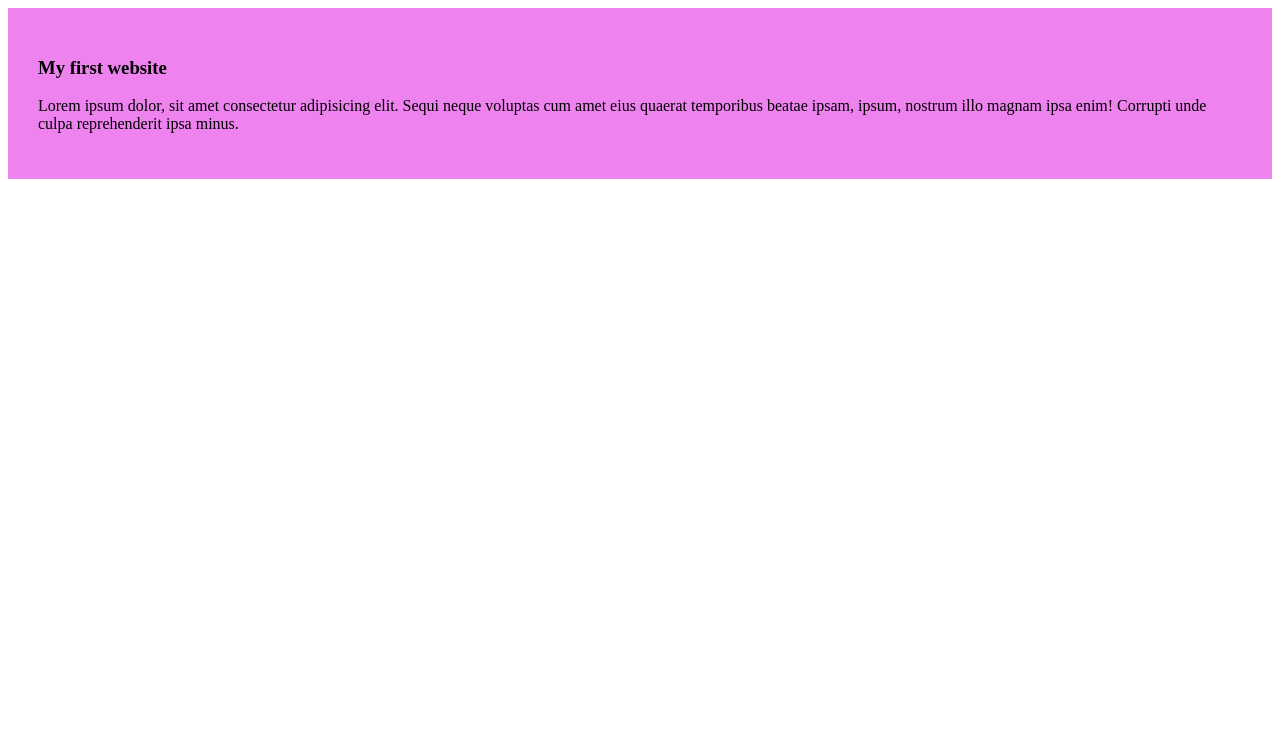
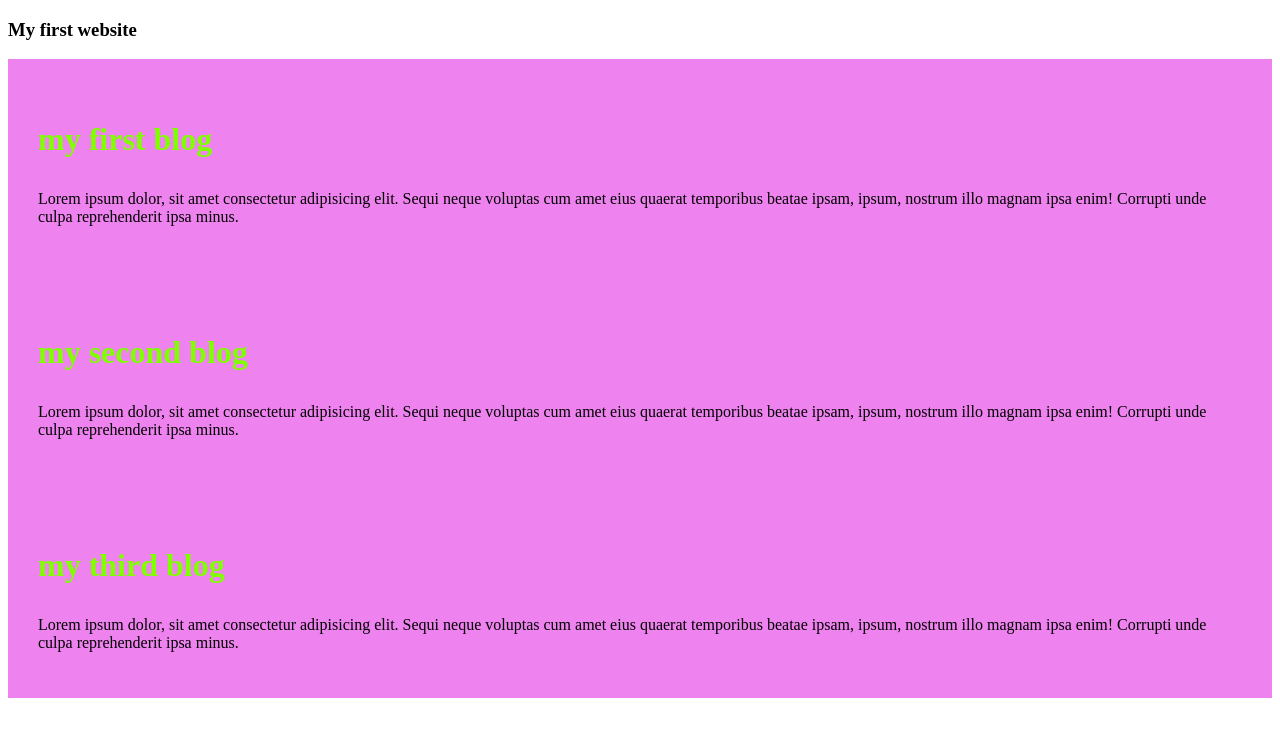
Before and after one commit to prosen36/my-first-github-repo, a plain HTML site: page index.html in a window 1280 px wide. Drawn offline with Linux system fonts and the light colour scheme.

Commit message:
adding blogs

```diff
--- a/index.html
+++ b/index.html
@@ -9,8 +9,17 @@
     <link rel="stylesheet" href="styles/blog.css">
 </head>
 <body>
+    <h3> My first website</h3>
     <div>
-        <h3> My first website</h3>
+        <h3 class="luka">my first blog</h3>
+        <p>Lorem ipsum dolor, sit amet consectetur adipisicing elit. Sequi neque voluptas cum amet eius quaerat temporibus beatae ipsam, ipsum, nostrum illo magnam ipsa enim! Corrupti unde culpa reprehenderit ipsa minus.</p>
+    </div>
+    <div>
+        <h3 class="luka">my second blog</h3>
+        <p>Lorem ipsum dolor, sit amet consectetur adipisicing elit. Sequi neque voluptas cum amet eius quaerat temporibus beatae ipsam, ipsum, nostrum illo magnam ipsa enim! Corrupti unde culpa reprehenderit ipsa minus.</p>
+    </div>
+    <div>
+        <h3 class="luka">my third blog</h3>
         <p>Lorem ipsum dolor, sit amet consectetur adipisicing elit. Sequi neque voluptas cum amet eius quaerat temporibus beatae ipsam, ipsum, nostrum illo magnam ipsa enim! Corrupti unde culpa reprehenderit ipsa minus.</p>
     </div>
 </body>
--- a/styles/blog.css
+++ b/styles/blog.css
@@ -2,3 +2,7 @@ div{
     background-color: violet;
     padding: 30px;
 }
+.luka{
+    font-size: xx-large;
+    color: chartreuse;
+}
```
